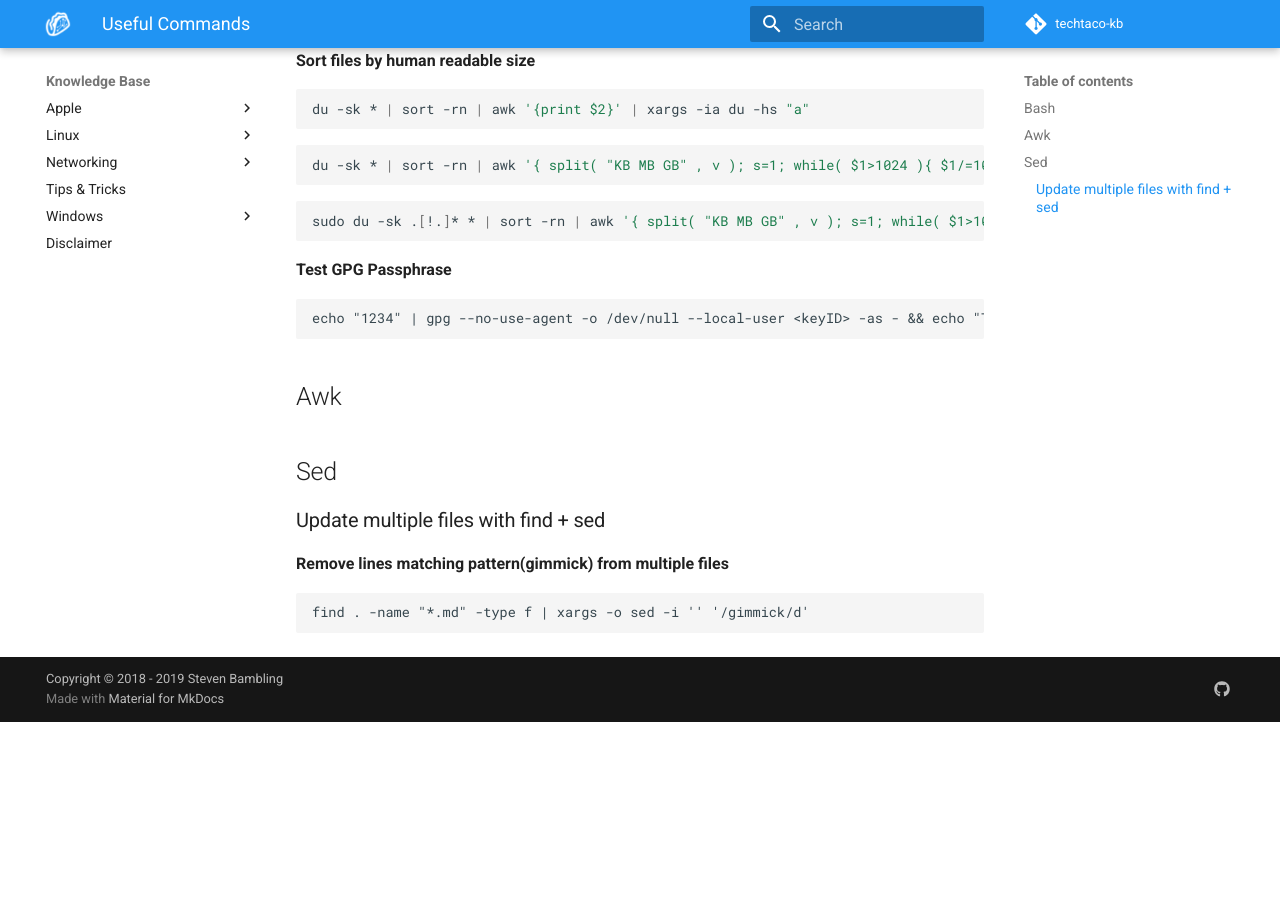
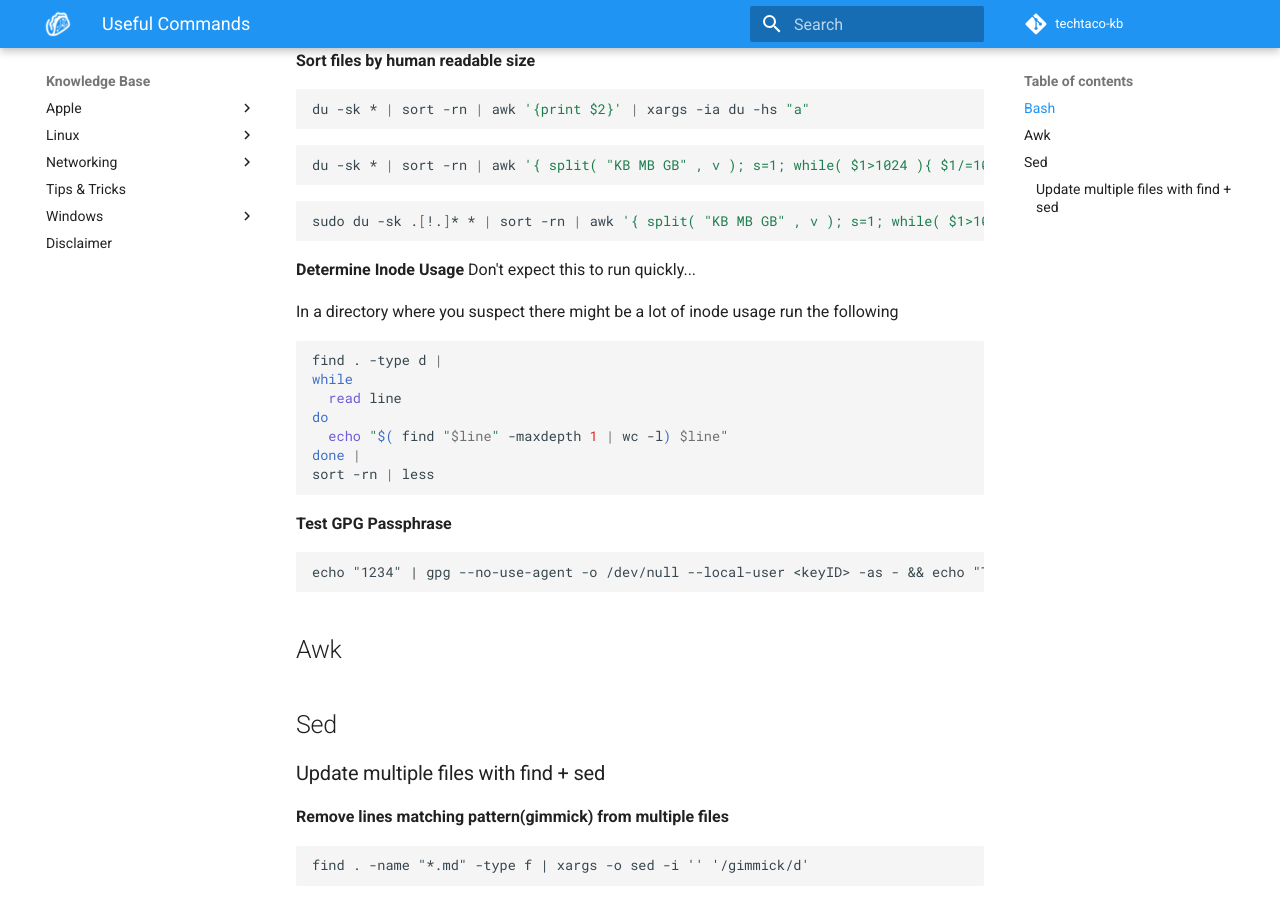
Before and after one commit to smbambling/techtaco-kb-old, an MkDocs documentation site: the page built from docs/tips_and_tricks/useful_commands.md, in a window 1280 px wide and 900 px high, scrolled down 559 px. Built offline with MkDocs 1.6.1 and Material for MkDocs 9.7.7, drawn with Linux system fonts in a browser that asks for light colours; comment, search, counter and statistics services are not loaded; before the commit the page ends 1281 px from its top, so only the background shows below that.

Commit message:
adding snippet to find inodes

`````diff
--- a/docs/tips_and_tricks/useful_commands.md
+++ b/docs/tips_and_tricks/useful_commands.md
@@ -36,6 +36,21 @@
 sudo du -sk .[!.]* * | sort -rn | awk '{ split( "KB MB GB" , v ); s=1; while( $1>1024 ){ $1/=1024; s++ } print int($1) v[s], $2 }'
 ```
 
+**Determine Inode Usage**
+Don't expect this to run quickly...
+
+In a directory where you suspect there might be a lot of inode usage run the following
+
+```bash
+find . -type d |
+while
+  read line
+do
+  echo "$( find "$line" -maxdepth 1 | wc -l) $line"
+done |
+sort -rn | less
+```
+
 **Test GPG Passphrase**
 ````
 echo "1234" | gpg --no-use-agent -o /dev/null --local-user <keyID> -as - && echo "The correct passphrase was entered for this key"
`````
